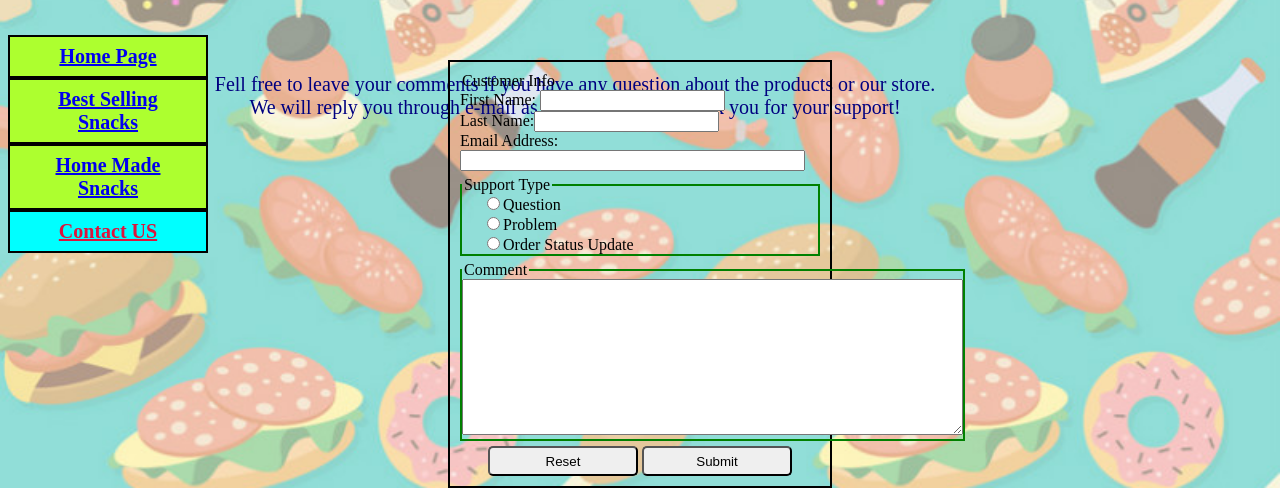
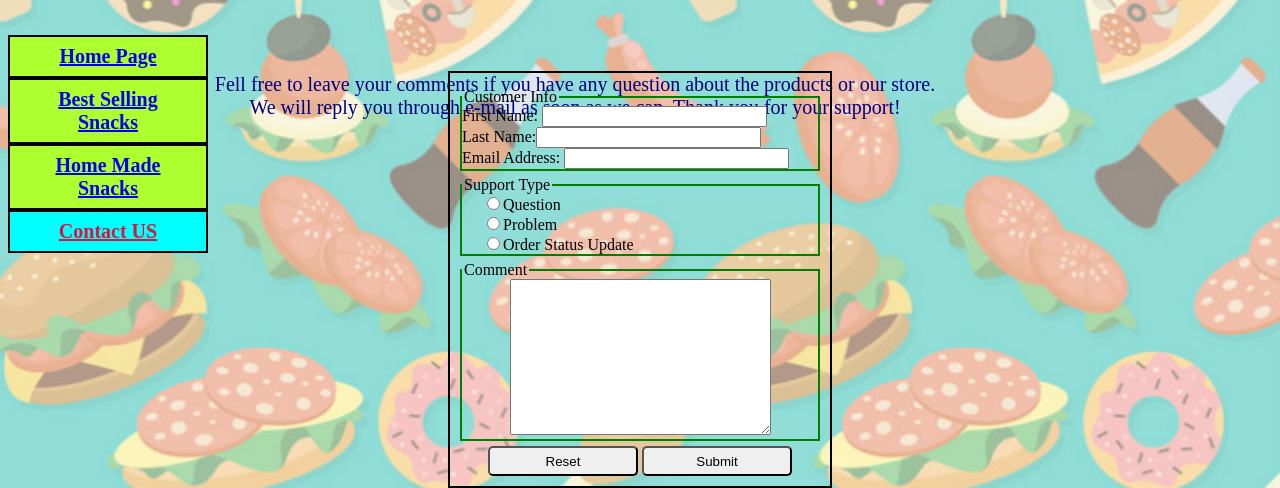
Before and after one commit to ZiweiBin/ZiweiBin.github.io, a plain HTML site: page Contact.html in a window 1280 px wide. Shown: the part 312-800 px from the top of the page. Drawn offline with Linux system fonts and the light colour scheme.

Commit message:
page  resize fix

```diff
--- a/Contact.html
+++ b/Contact.html
@@ -5,7 +5,8 @@
   <meta charset="utf-8">
   <link rel = "stylesheet" type="text/css" href = "stylesheet.css">
   <title>Snacks</title>
-  <meta name="description" content="HTML5 Template">
+<meta name="viewport" content="width=device-width">
+<meta name="viewport" content="width=device-width, initial-scale=1.0">
 </head>
 <body>
 <h1>Snacks</h1>
@@ -22,12 +23,12 @@
     <p id = "contactdes">Fell free to leave your comments if you have any question about the products or our store.<br>We will reply you through e-mail as soon as we can. Thank you for your support!</p>
     <br>
     <form id = "contactform" action = "">
-        <filedset>
+        <fieldset>
             <legend>Customer Info</legend>
-            First Name: <input type = "text"><br>
-            Last Name:<input type = "text"><br>
-            Email Address: <input type = "text" size = "40"><br>
-        </filedset>
+            First Name: <input type = "text" size = '25%'><br>
+            Last Name:<input type = "text" size = '25%'><br>
+            Email Address: <input type = "text" size = '25%'><br>
+        </fieldset>
         <fieldset>
             <legend>Support Type</legend>
             <ul class = "radio">
@@ -39,7 +40,7 @@
         <fieldset>
             <legend>Comment</legend>
             <div style = "text-align: center;">
-            <textarea name = "paragraph_text" cols="60" rows="10"></textarea>
+            <textarea name = "paragraph_text" cols="30" rows="10"></textarea>
             </div>
         </fieldset>
         <div style = "text-align: center;">
```
Also changed, not shown: Best Sell.html (+2 -0 lines), Home Made.html (+2 -0 lines), index.htm (+2 -1 lines), stylesheet.css (line endings or trailing spaces).
